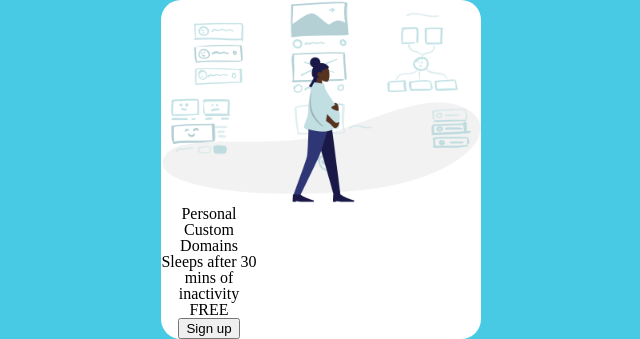
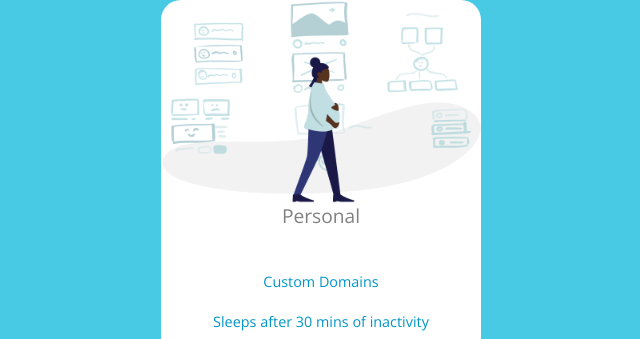
Before and after one commit to camercha/pricing_panel, a plain HTML site: page index.html in a window 1280 px wide. Shown: the top 339 px of the page, without its empty margins (319-959 px from the left). Drawn offline with nearby package versions, Linux system fonts and the light colour scheme.

Commit message:
put together the first card column style

```diff
--- a/index.html
+++ b/index.html
@@ -7,19 +7,24 @@
     <title>Pricing Panel</title>
     <link rel="stylesheet" href="css_reset.css">
     <link rel="stylesheet" href="style.css">
+    <link rel="stylesheet" href="https://fonts.googleapis.com/css?family=Open+Sans:400,600,700">
 </head>
 
 <body>
     <section>
         <div><img src="icons/icon1.png" alt="">
             <h3>Personal</h3>
-            <p>Custom Domains</p>
-            <p>Sleeps after 30 mins of inactivity</p>
-            <p>FREE</p>
+            <p class="topP">Custom Domains</p>
+            <p class="topP">Sleeps after 30 mins of inactivity</p>
+            <p id="bigP">FREE</p>
             <button>Sign up</button>
         </div>
-        <div></div>
-        <div></div>
+
+
+
+
+
+
     </section>
 </body>
 
--- a/style.css
+++ b/style.css
@@ -11,6 +11,8 @@ section{
     width: 320px;
     margin: auto;
     border-radius: 20px;
+    display: flex;
+    flex-direction: column;
 
 
 }
@@ -21,6 +23,38 @@ img{
 
 
 div{
-    width: 30%;
+    width: 100%;
 
 }
+
+h3{
+    font-size: 1.2em;
+    color: grey;
+    font-family: "Open Sans";
+    margin-bottom: 50px ;
+}
+
+p{
+    font-family: "Open Sans";
+    color:#0096c7 ;
+}
+ .topP{
+    margin-bottom: 25px;
+    font-size: 0.9em;
+}
+
+
+#bigP{
+    font-size: 3em;
+    color: #03045e;
+    margin-bottom: 25px;
+}
+
+button{
+    color: #0096c7;
+    border-radius: 15px;
+    background-color: white;
+   border: 1px solid #0096c7;
+   padding: 1em 3em;
+   display: inline-block;
+   margin-bottom: 20px;
```
